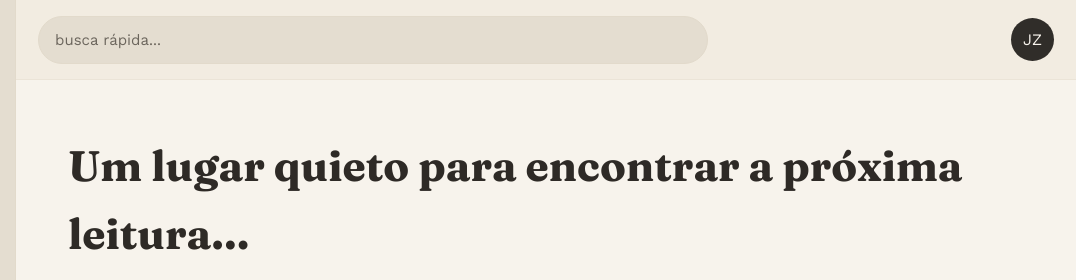
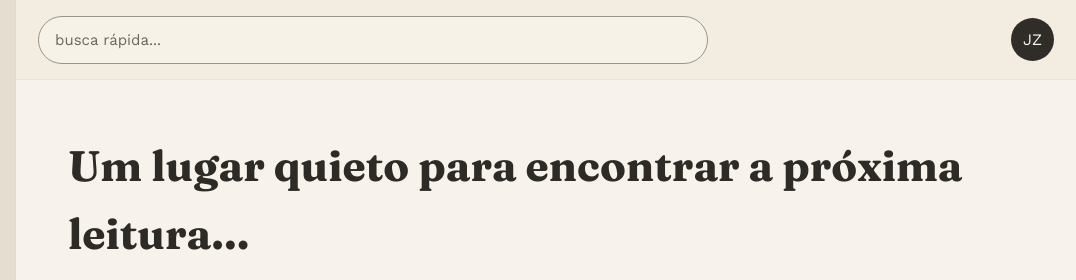
Before and after one commit to JuliaZucarelli/Biblioteca-Virtual, a plain HTML site: page index.html in a window 1280 px wide. In both pictures the pointer is over the element 577 px from the left and 39 px from the top of the page. Shown: the top 280 px of the page, 204-1280 px from the left. Drawn offline with nearby package versions, Linux system fonts and the light colour scheme.

Commit message:
adiciona hover ao search-bar

```diff
--- a/style.css
+++ b/style.css
@@ -225,6 +225,11 @@ a {
   color: var(--ink-secondary);
 }
 
+.search-bar:hover {
+  background: color-mix(in srgb, var(--bg-elevated) 30%, transparent);;
+  border-color: var(--ink-muted);
+}
+
 .search-bar--compact {
   width: 670px;
   height: 48px;
```
